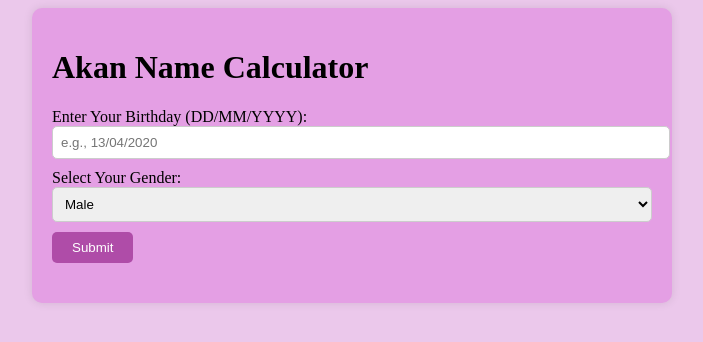
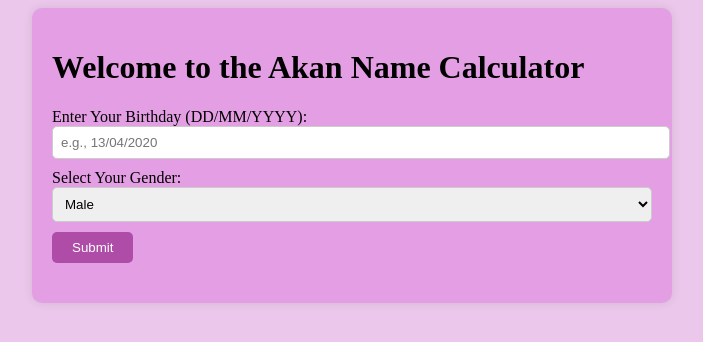
Before and after one commit to Chastyne/akan-name-calculator, a plain HTML site: page index.html in a window 1280 px wide. Shown: the whole page, without its empty margins (288-991 px from the left). Drawn offline with Linux system fonts and the light colour scheme.

Commit message:
Page Heading

```diff
--- a/index.html
+++ b/index.html
@@ -8,7 +8,7 @@
 </head>
 <body>
     <div class="container">
-        <h1>Akan Name Calculator</h1>
+        <h1>Welcome to the Akan Name Calculator</h1>
         <form id="akanForm">
             <label for="birthDate">Enter Your Birthday (DD/MM/YYYY):</label>
             <input type="text" id="birthDate" name="birthDate" pattern="\d{2}/\d{2}/\d{4}" placeholder="e.g., 13/04/2020" required>
```
